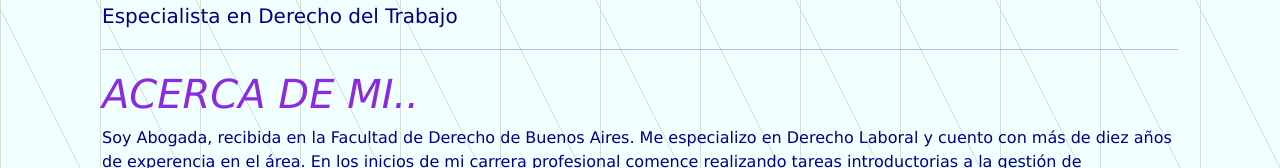
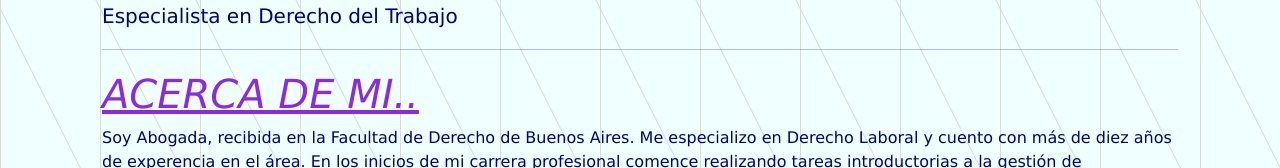
Before and after one commit to 0022Ale/ProyectoIntegrador, a plain HTML site: page 1. FrontEnd/index.html in a window 1280 px wide. In both pictures the pointer is over the element "ACERCA DE MI..". Shown: the part 789-957 px from the top of the page. Drawn offline with nearby package versions, Linux system fonts and the light colour scheme.

Commit message:
FrontEnd

```diff
--- a/1. FrontEnd/styles.css
+++ b/1. FrontEnd/styles.css
@@ -202,8 +202,7 @@
 .seccion-title:hover {
     color: blueviolet !important;
     font-style: italic;
-    text-decoration c: underline;
-
+    text-decoration: underline;
 }
 
   /*Formato hard & soft skills*/
```
Also changed, not shown: 5. usuario y clave de acceso del portfolio.txt (renamed from usuario y clave de acceso del portfolio.txt).
